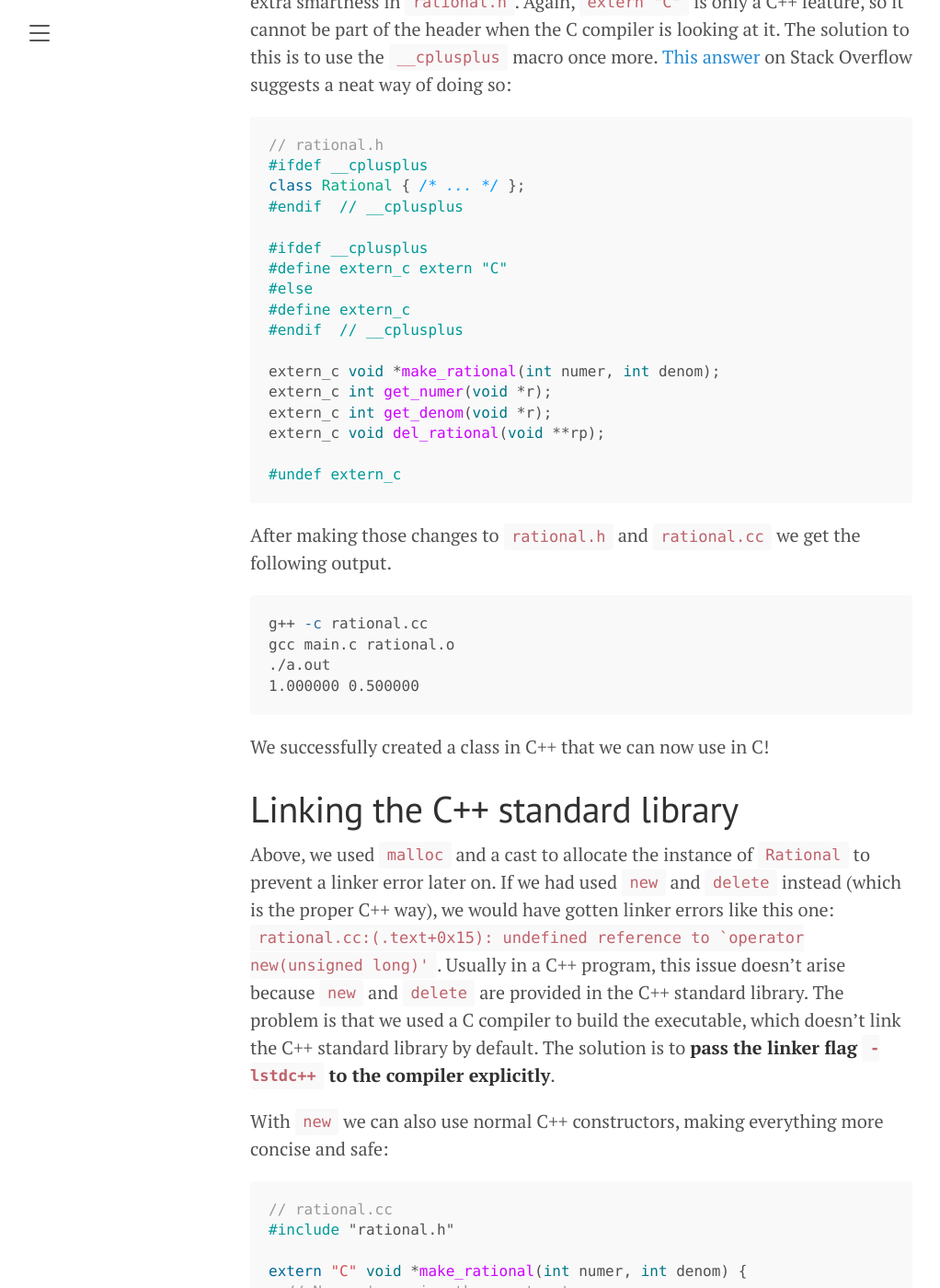
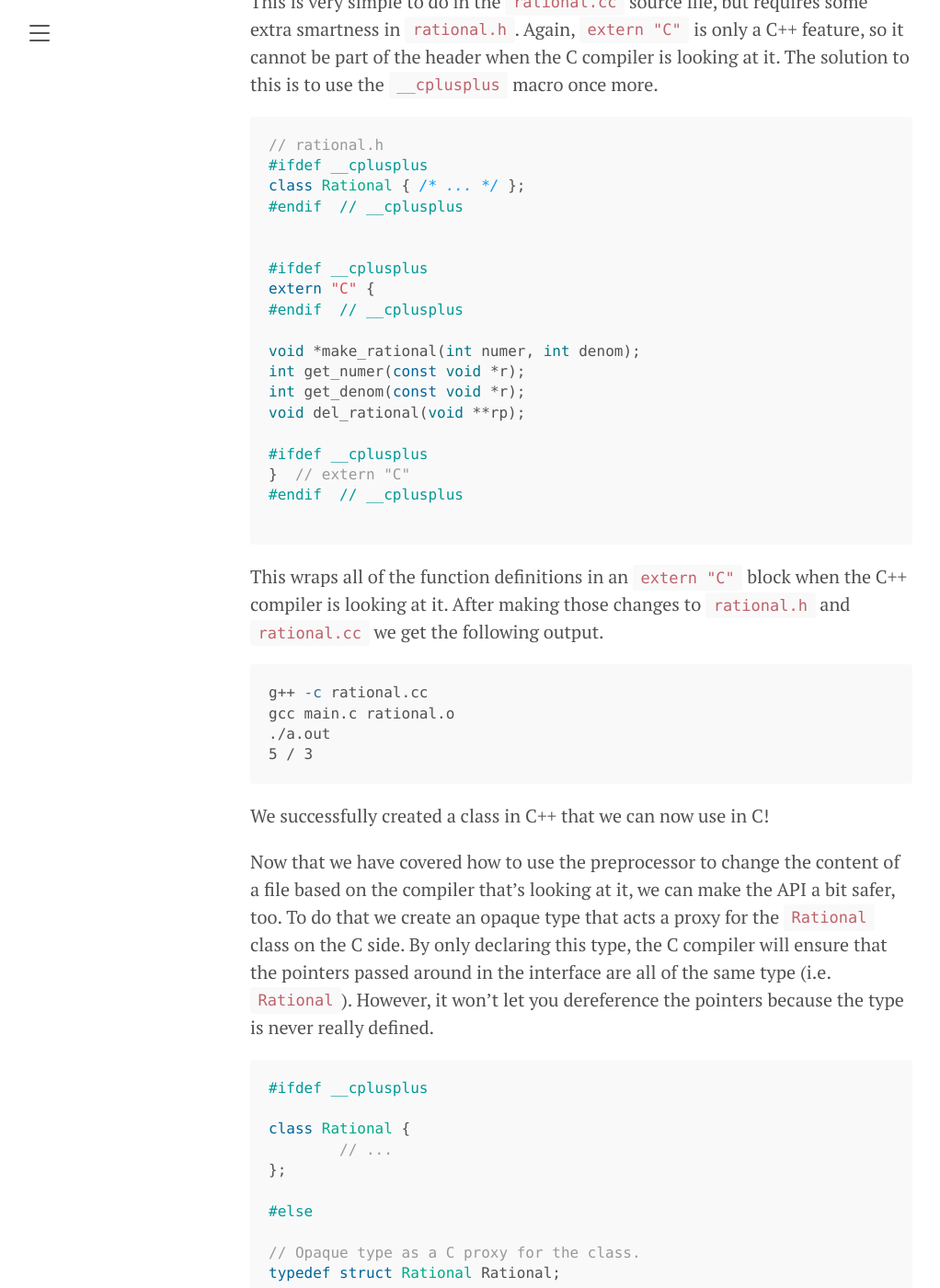
Before and after one commit to vincentbernat/thass0.github.io, a Jekyll site: the page built from _posts/2023-08-11-can-you-use-a-class-in-c.md, in a window 1280 px wide and 1400 px high, scrolled down 4476 px. Shown: the whole window at 92% size, without its empty margins (8-1030 px from the left). Built offline with Jekyll 4.4.1, drawn with Linux system fonts in a browser that asks for light colours; formulas are drawn with MathJax 3; some of the changed text lies outside the part shown.

Commit message:
Improve code safety
- Use `const`
- Add opaque C type

Suggested by snej in issue #1 in the blog-code repo

````diff
--- a/_posts/2023-08-11-can-you-use-a-class-in-c.md
+++ b/_posts/2023-08-11-can-you-use-a-class-in-c.md
@@ -61,8 +61,8 @@ We need to extend our interface with all the new functions to construct, access
 class Rational { /* ... */ };
 
 void *make_rational(int numer, int denom);
-int get_numer(void *r);
-int get_denom(void *r);
+int get_numer(const void *r);
+int get_denom(const void *r);
 void del_rational(void **rp);
 ```
 ```c++
@@ -72,20 +72,20 @@ void del_rational(void **rp);
 
 void *make_rational(int numer, int denom) {
   // Allocate an instance on the heap.
-    Rational *r = static_cast<Rational*>(malloc(sizeof(Rational)));
+  Rational *r = static_cast<Rational*>(malloc(sizeof(Rational)));
   r->_numer = numer;
   r->_denom = denom;
   return r;
 }
 
-int get_numer(void *r) {
+int get_numer(const void *r) {
   // Cast to access members.
-  Rational *_r = static_cast<Rational*>(r);
+  const Rational *_r = static_cast<const Rational*>(r);
   return _r->_numer;
 }
 
-int get_denom(void *r) {
-  Rational *_r = static_cast<Rational*>(r);
+int get_denom(const void *r) {
+  const Rational *_r = static_cast<const Rational*>(r);
   return _r->_denom;
 }
 
@@ -99,7 +99,7 @@ void del_rational(void **rp) {
 }
 
 ```
-The trick is to **allocate instances on heap and then pass them around as `void` pointers**. We use C's `malloc` instead of the `new` operator because the `new` operator is a C++ only feature which raises a linker error. You could also wrap this pointer in a `struct` to add a bit of type safety, but the basic mechanism doesn't change. Alternatively, if you have control over all of the C++ code (i.e. you don't just wrap a library) you could follow [this Stack Overflow answer](https://stackoverflow.com/a/7281477) too.
+The trick is to **allocate instances on heap and then pass them around as `void` pointers**. We use C's `malloc` instead of the `new` operator because the `new` operator is a C++ only feature which raises a linker error. A good way to improve type safety is to `typedef` an opaque type to represent the class on the C side, as suggested in [this reply](https://github.com/d4ckard/blog-code/issues/1#issue-1848643298). This is the approach that we'll be using later on, so keep on reading. Alternatively, if you have control over all of the C++ code (i.e. you don't just wrap a library) you could follow [this Stack Overflow answer](https://stackoverflow.com/a/7281477) too.
 
 Now, ignoring how incredibly unsafe all of this is, there is a bigger problem we must face: this is not even close to compiling!
 The reason for this is that when we `#include "rational.h"` into `main.c`, we essentially copy all the contents of `rational.h` into the C source file. This means that we suddenly present the C compiler with a class declaration and other things that it doesn't understand because they are part of a totally different language.
@@ -124,36 +124,55 @@ Using the two different compilers to build, the program could look like this: `g
 
 Great it compiles! But uhh ... now the linker signals an error. There are two problems left to fix. Firstly C++ uses a different [ABI](https://en.wikipedia.org/wiki/Application_binary_interface) than C which means that the calling convention is different. Additionally, C++ compilers mangle the names of identifiers in the source code differently than C compilers do, so the linker can't find them. Fortunately, C is the *lingua franca* of computer programming so C++ compilers can adapt their behavior in both of these aspects to that of C compilers. To do so, we just **prefix all C++ declarations that should be used by C code with `extern "C"`**.
 
-This is very simple to do in the `rational.cc` source file, but requires some extra smartness in `rational.h`. Again, `extern "C"` is only a C++ feature, so it cannot be part of the header when the C compiler is looking at it. The solution to this is to use the `__cplusplus` macro once more. [This answer](https://stackoverflow.com/a/2744206) on Stack Overflow suggests a neat way of doing so:
+This is very simple to do in the `rational.cc` source file, but requires some extra smartness in `rational.h`. Again, `extern "C"` is only a C++ feature, so it cannot be part of the header when the C compiler is looking at it. The solution to this is to use the `__cplusplus` macro once more.
 ```c++
 // rational.h
 #ifdef __cplusplus
 class Rational { /* ... */ };
 #endif  // __cplusplus
 
+
 #ifdef __cplusplus
-#define extern_c extern "C"
-#else
-#define extern_c
+extern "C" {
 #endif  // __cplusplus
 
-extern_c void *make_rational(int numer, int denom);
-extern_c int get_numer(void *r);
-extern_c int get_denom(void *r);
-extern_c void del_rational(void **rp);
+void *make_rational(int numer, int denom);
+int get_numer(const void *r);
+int get_denom(const void *r);
+void del_rational(void **rp);
 
-#undef extern_c
+#ifdef __cplusplus
+}  // extern "C"
+#endif  // __cplusplus
+
 ```
 
-After making those changes to `rational.h` and `rational.cc` we get the following output.
+This wraps all of the function definitions in an `extern "C"` block when the C++ compiler is looking at it. After making those changes to `rational.h` and `rational.cc` we get the following output.
 ```sh
 g++ -c rational.cc
 gcc main.c rational.o
 ./a.out
-1.000000 0.500000
+5 / 3
 ```
 
 We successfully created a class in C++ that we can now use in C!
+
+Now that we have covered how to use the preprocessor to change the content of a file based on the compiler that's looking at it, we can make the API a bit safer, too. To do that we create an opaque type that acts a proxy for the `Rational` class on the C side. By only declaring this type, the C compiler will ensure that the pointers passed around in the interface are all of the same type (i.e. `Rational`). However, it won't let you dereference the pointers because the type is never really defined.
+```c++
+#ifdef __cplusplus
+
+class Rational {
+	// ...
+};
+
+#else
+
+// Opaque type as a C proxy for the class.
+typedef struct Rational Rational;
+
+#endif // __cplusplus
+```
+In addition to that we now replace all `void *` with `Rational *`. This will allow you to remote some of the `static_cast`s from the beginning.
 
 # Linking the C++ standard library
 
@@ -164,7 +183,7 @@ With `new` we can also use normal C++ constructors, making everything more conci
 // rational.cc
 #include "rational.h"
 
-extern "C" void *make_rational(int numer, int denom) {
+extern "C" Rational *make_rational(int numer, int denom) {
   // Now we're using the constructor.
   Rational *r = new Rational(numer, denom);
   return r;
@@ -172,9 +191,8 @@ extern "C" void *make_rational(int numer, int denom) {
 
 // ...
 
-extern "C" void del_rational(void **rp) {
-  Rational *_r = static_cast<Rational*>(*rp);
-  delete _r;
+extern "C" void del_rational(Rational **rp) {
+  delete *rp;
   *rp = nullptr;
 }
 ```
@@ -213,7 +231,7 @@ Since we know now that the constructor might throw, we catch all exceptions in t
 // rational.cc
 #include "rational.h"
 
-extern "C" void *make_rational(int numer, int denom) {
+extern "C" Rational *make_rational(int numer, int denom) {
   try {
     // Allocate an instance on the heap.
     Rational *r = new Rational(numer, denom);
````
